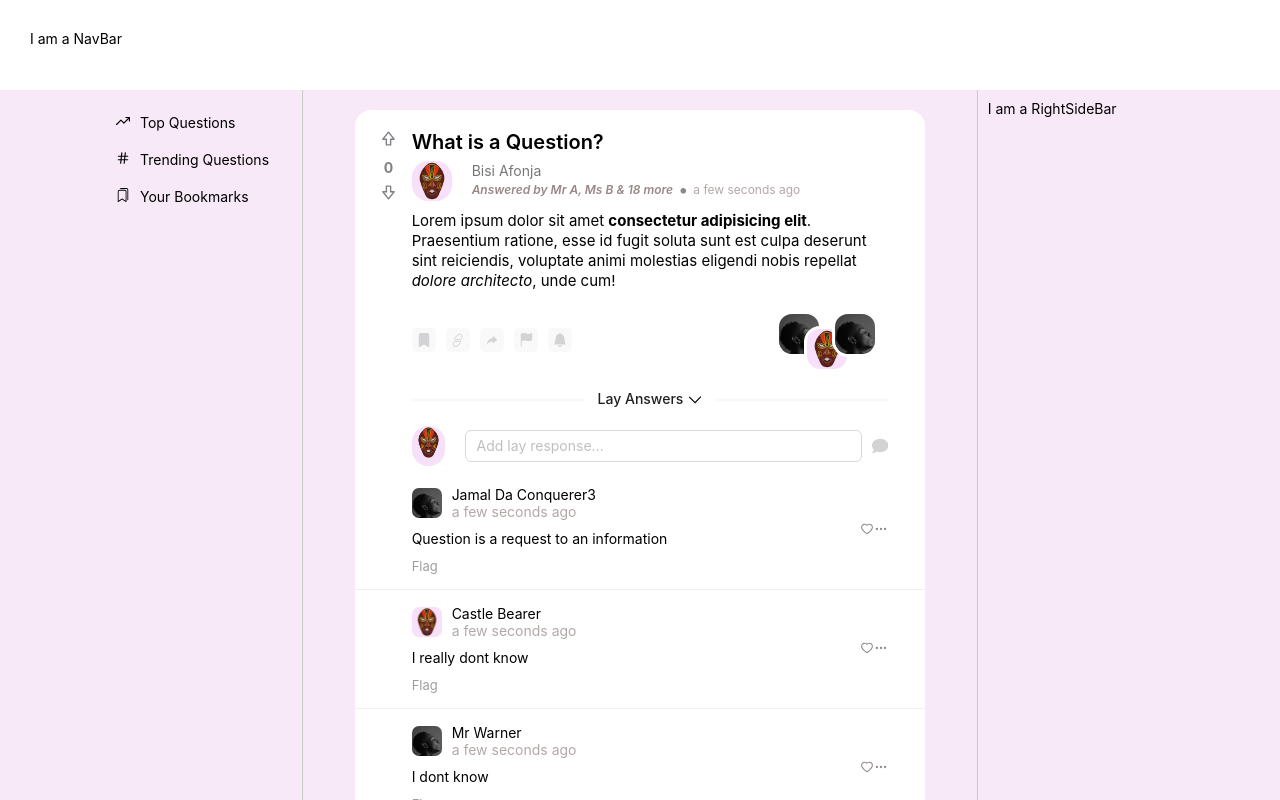
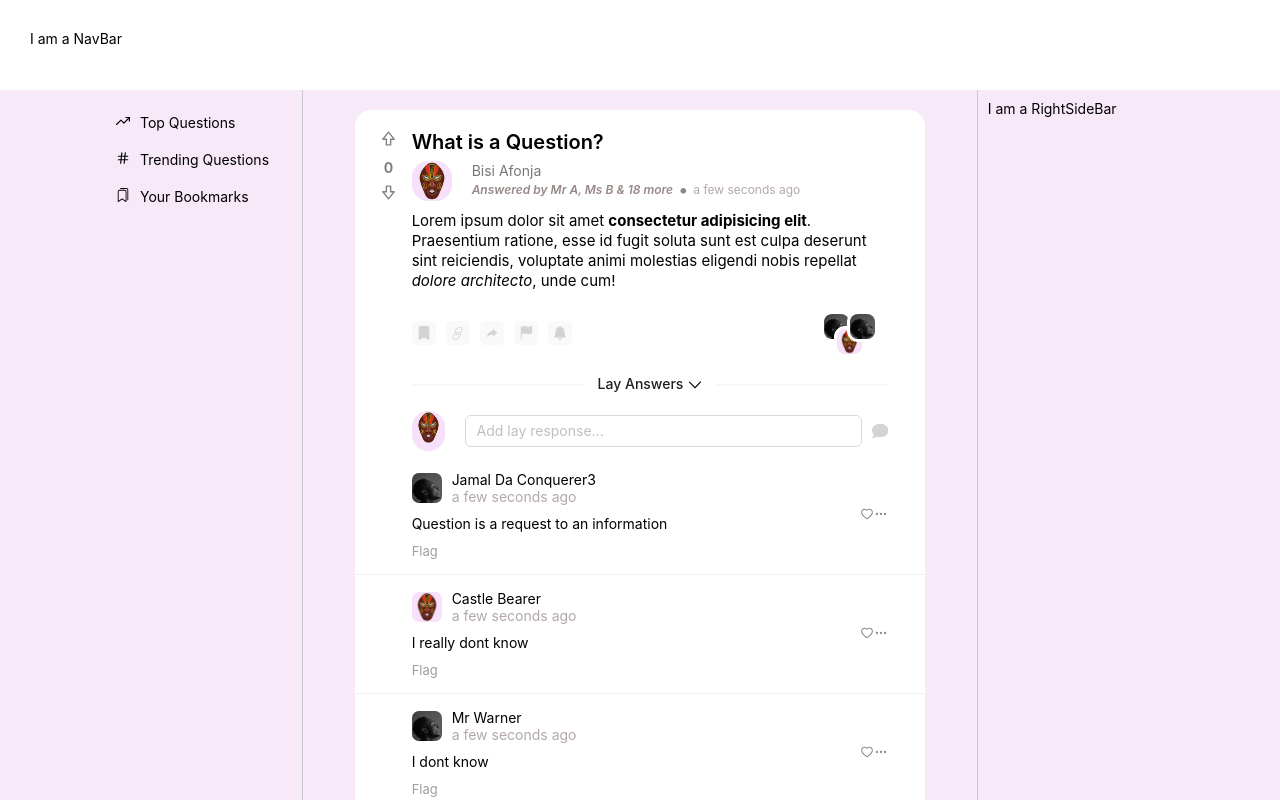
Before and after one commit to whoismuktar/lay-app, a React (Create React App) app: page / in a window 1280 px wide. Shown: the top 800 px of the page. Built offline with nearby package versions, Linux system fonts and the light colour scheme.

Commit message:
improve user group ui

```diff
--- a/src/Assets/styles/index.scss
+++ b/src/Assets/styles/index.scss
@@ -95,16 +95,28 @@ li {
 }
 
 .user-card-group {
+  position: relative;
   display: flex;
 
   .user-card {
     @extend .user-card;
 
-    display: block;
     border: 3px solid #ffffff;
+    width: 25px !important;
+    height: 25px !important;
+    border-radius: 11px;
 
     &:not(:first-child) {
       margin-left: -28px;
     }
   }
+
+  .other-users-count {
+    position: absolute;
+    bottom: 0;
+    right: -3px;
+    color: #9e9da0;
+    font-size: 11px;
+    font-weight: 700;
+  }
 }
```
